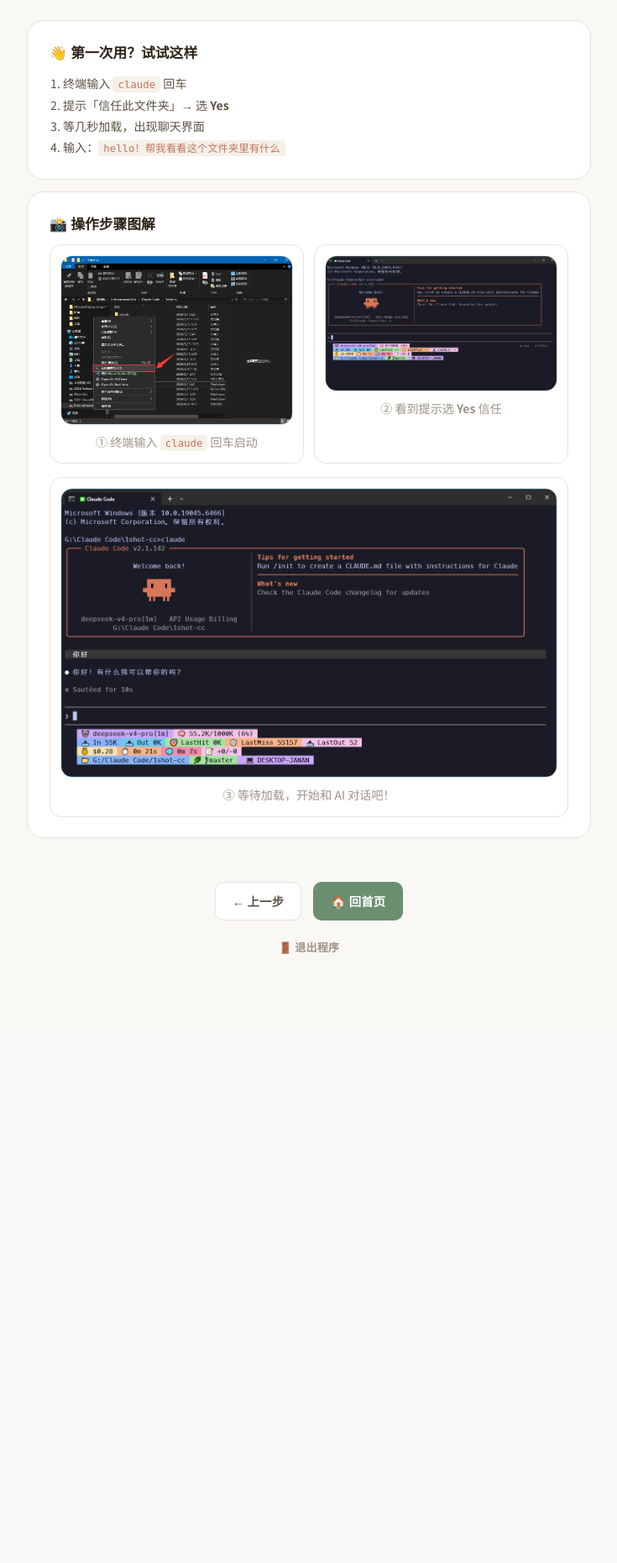
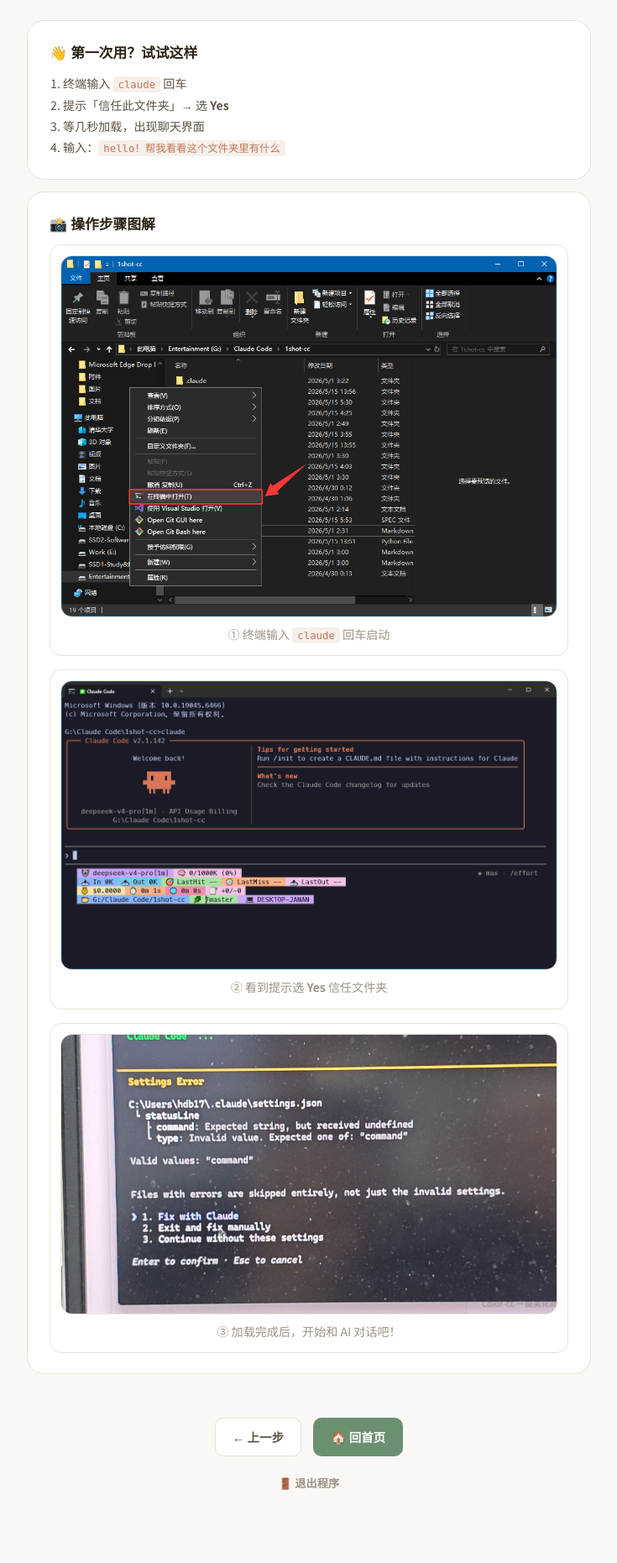
Before and after one commit to JananZZZ/1shot-cc, a Flask app: page /wizard/final in a window 1280 px wide. Shown: the part 985-2846 px from the top of the page at 84% size, without its empty margins (272-1007 px from the left). Before the commit the page ends 2121 px from the top, so only its background shows below. Run offline with Flask 3, Linux system fonts and the light colour scheme.

Commit message:
fix: 更新操作截图 + 三张竖排布局 + 退出自动关标签

```diff
--- a/app/templates/wizard_final.html
+++ b/app/templates/wizard_final.html
@@ -77,19 +77,17 @@
 
 <div class="card mb-3">
   <div class="card-header">📸 操作步骤图解</div>
-  <div class="grid-2" style="gap:12px;">
-    <div class="guide-step-card">
-      <img src="/static/img/guide-claude-run.png" alt="在终端输入claude" class="guide-img">
-      <p class="text-sm text-center text-muted">① 终端输入 <code>claude</code> 回车启动</p>
-    </div>
-    <div class="guide-step-card">
-      <img src="/static/img/guide-trust-folder.png" alt="信任此文件夹" class="guide-img">
-      <p class="text-sm text-center text-muted">② 看到提示选 <strong>Yes</strong> 信任</p>
-    </div>
+  <div class="guide-step-card">
+    <img src="/static/img/guide-claude-run.png" alt="在终端输入claude" class="guide-img">
+    <p class="text-sm text-center text-muted">① 终端输入 <code>claude</code> 回车启动</p>
+  </div>
+  <div class="guide-step-card mt-2">
+    <img src="/static/img/guide-trust-folder.png" alt="信任此文件夹" class="guide-img">
+    <p class="text-sm text-center text-muted">② 看到提示选 <strong>Yes</strong> 信任文件夹</p>
   </div>
   <div class="guide-step-card mt-2">
     <img src="/static/img/guide-claude-chat.png" alt="开始对话" class="guide-img">
-    <p class="text-sm text-center text-muted">③ 等待加载，开始和 AI 对话吧！</p>
+    <p class="text-sm text-center text-muted">③ 加载完成后，开始和 AI 对话吧！</p>
   </div>
 </div>
 
```
Also changed, not shown: static/img/guide-claude-chat.png.
